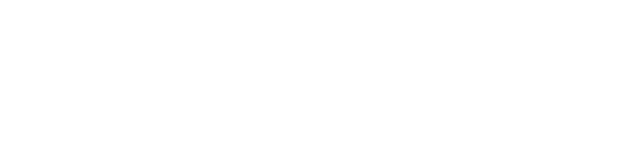
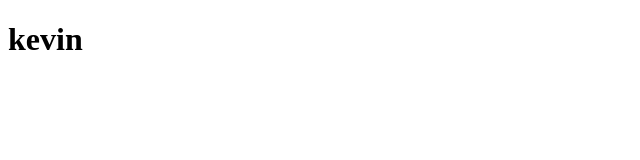
Before and after one commit to jemoes222-design/linux, a plain HTML site: page index.html in a window 1280 px wide. Shown: the whole page, without its empty margins (0-640 px from the left). Drawn offline with Linux system fonts and the light colour scheme.

Commit message:
commit opdrach

```diff
--- a/index.html
+++ b/index.html
@@ -6,6 +6,6 @@
     <title>Linux</title>
 </head>
 <body>
-
+    <h1>kevin </h1>
 </body>
 </html>
```
